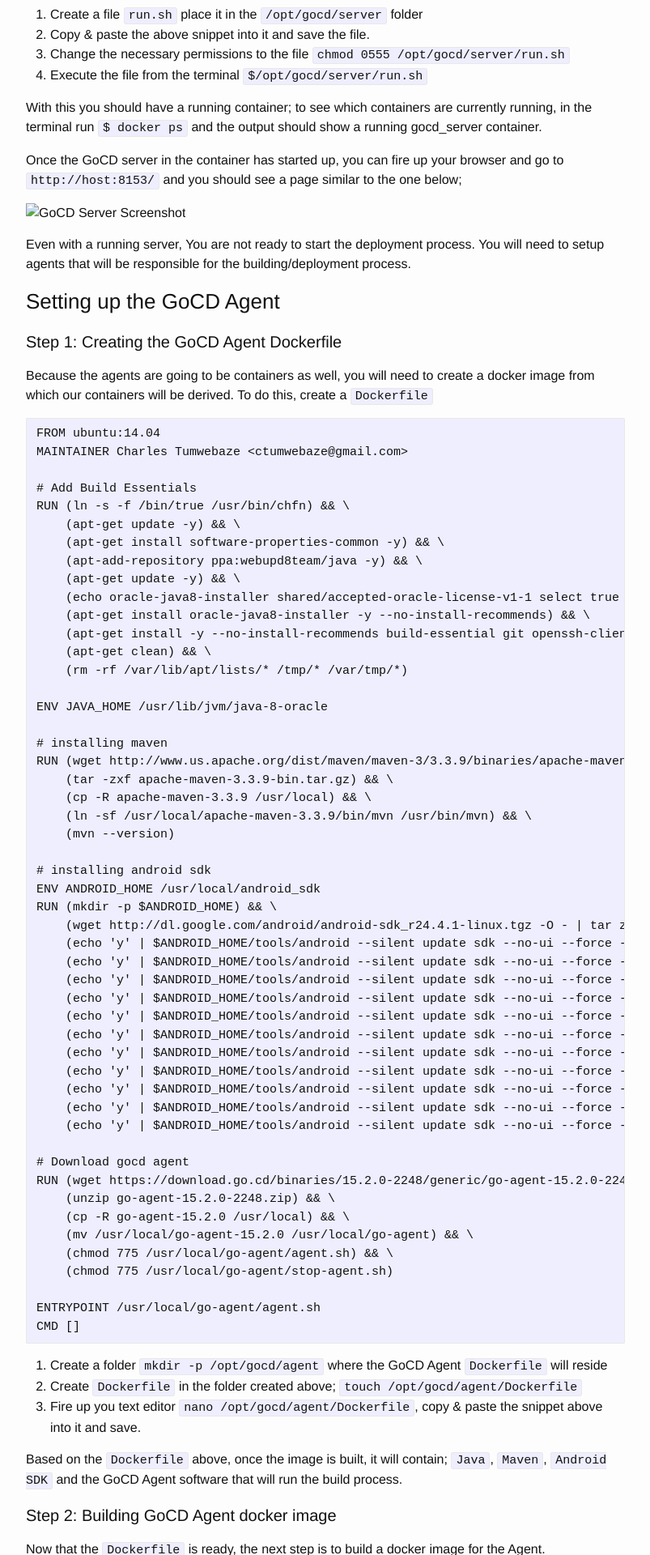
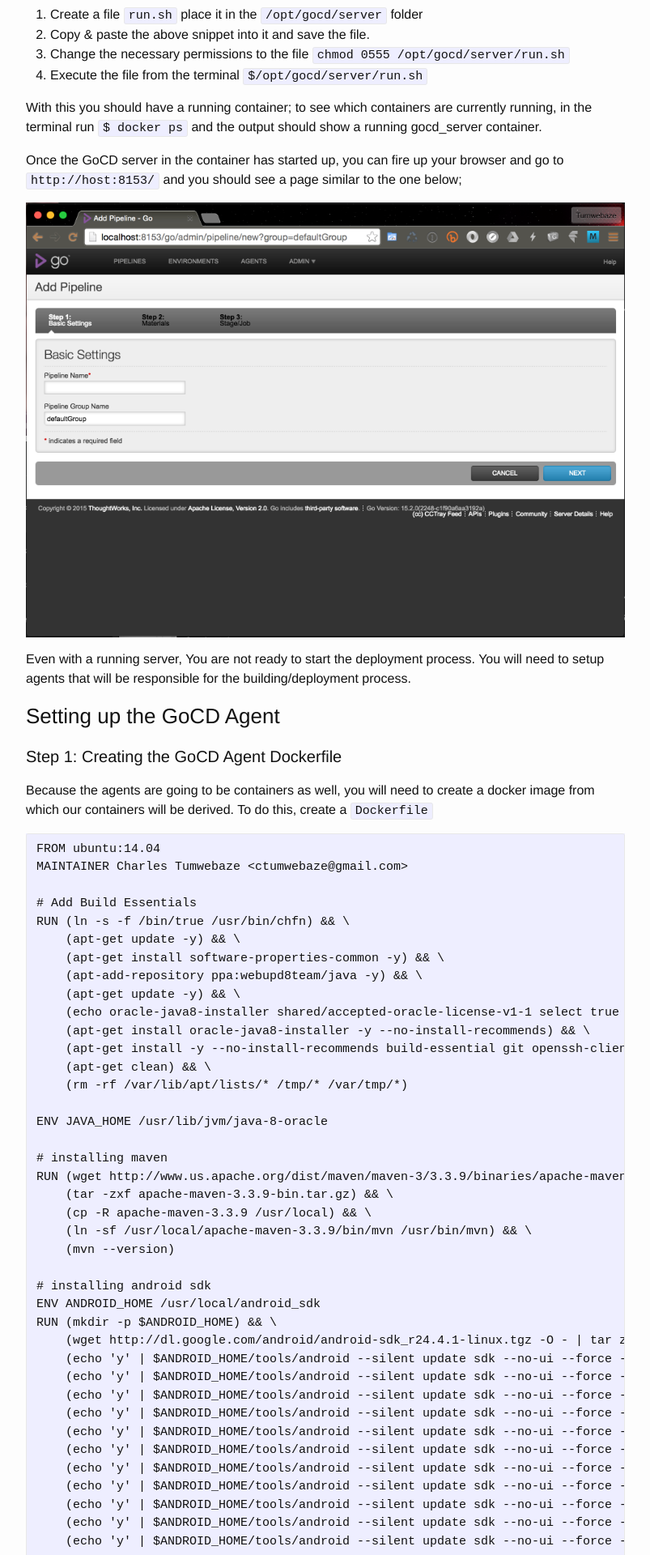
Before and after one commit to ctumwebaze/ctumwebaze.github.io, a Jekyll site: the page built from _posts/2016-03-21-containerized-continuous-delivery-with-gocd-android-playstore-p1.md, in a window 1280 px wide. Shown: the part 4165-6085 px from the top of the page at 81% size, without its empty margins (238-1041 px from the left). Built offline with Jekyll 4.4.1, drawn with Linux system fonts in a browser that asks for light colours; comment, search, counter and statistics services are not loaded.

Commit message:
adds the gocd server image for the blog.

```diff
--- a/_posts/2016-03-21-containerized-continuous-delivery-with-gocd-android-playstore-p1.md
+++ b/_posts/2016-03-21-containerized-continuous-delivery-with-gocd-android-playstore-p1.md
@@ -167,7 +167,7 @@
 
 Once the GoCD server in the container has started up, you can fire up your browser and go to `http://host:8153/` and you should see a page similar to the one below;
 
-![GoCD Server Screenshot]()
+![GoCD Server Screenshot](/images/gocd_server_page.png)
 
 Even with a running server, You are not ready to start the deployment process. You will need to setup agents that will be responsible for the building/deployment process.
 
```
Also changed, not shown: images/gocd_server_page.png (added).
